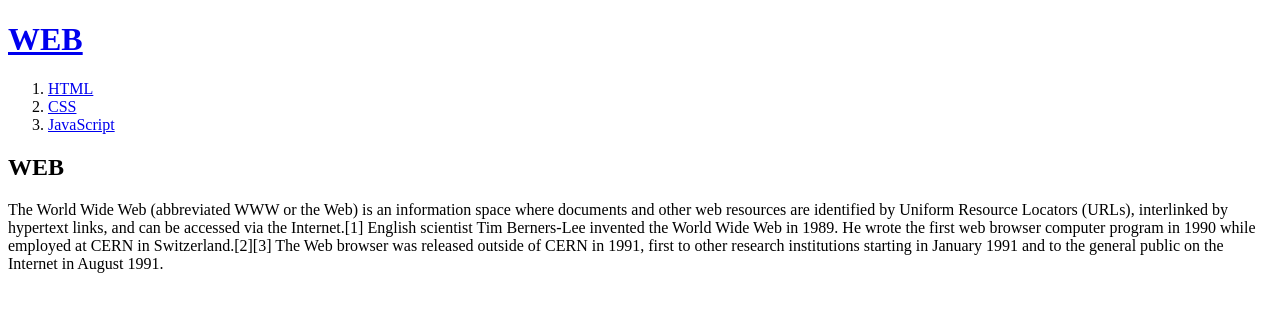
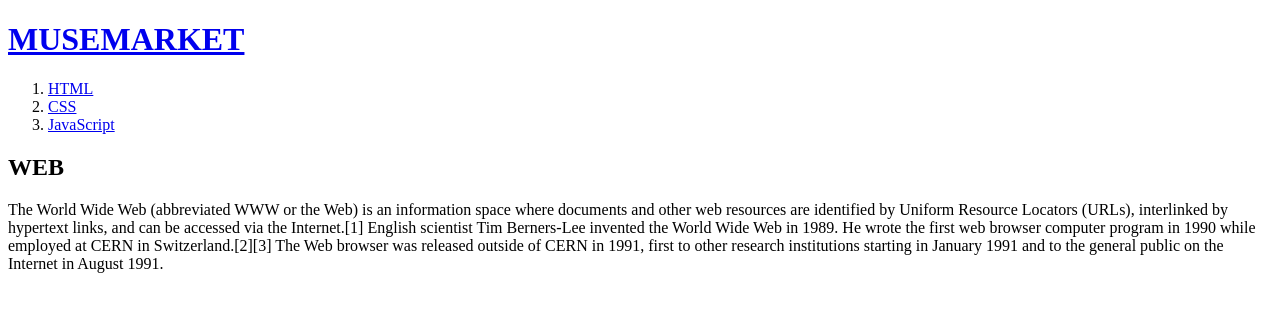
Before and after one commit to yjyeong/web1, a plain HTML site: page index.html in a window 1280 px wide. Drawn offline with Linux system fonts and the light colour scheme.

Commit message:
Add files via upload

```diff
--- a/index.html
+++ b/index.html
@@ -1,3 +1,5 @@
+
+
 <!doctype html>
 <html>
 <head>
@@ -5,7 +7,7 @@
   <meta charset="utf-8">
 </head>
 <body>
-  <h1><a href="index.html">WEB</a></h1>
+  <h1><a href="index.html">MUSEMARKET</a></h1>
   <ol>
     <li><a href="1.html">HTML</a></li>
     <li><a href="2.html">CSS</a></li>
```
